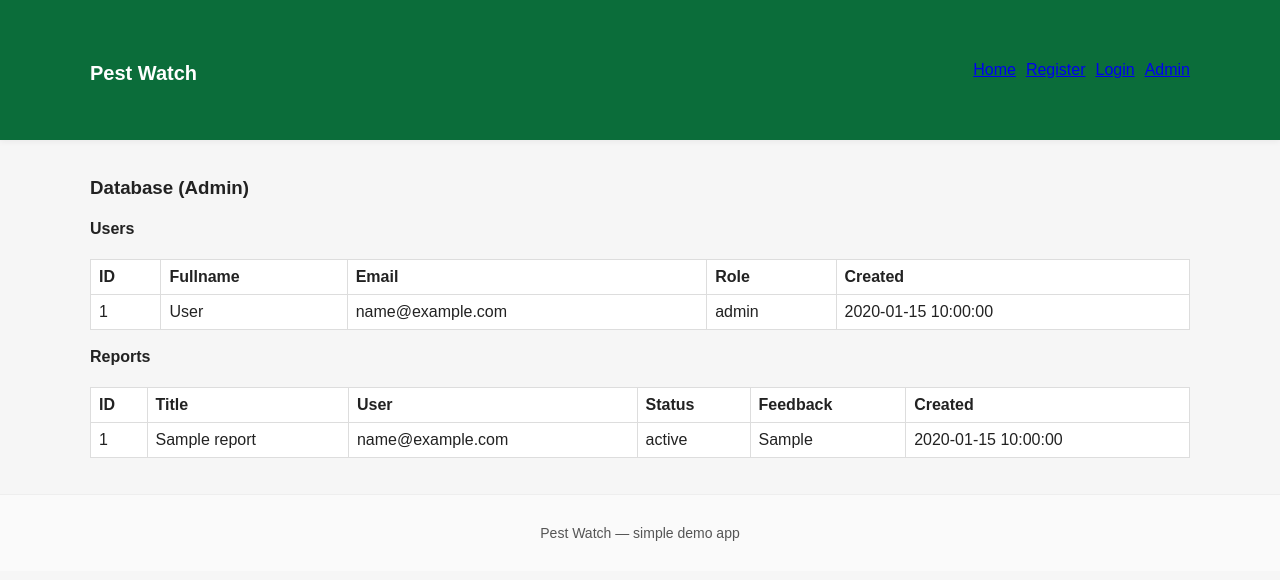
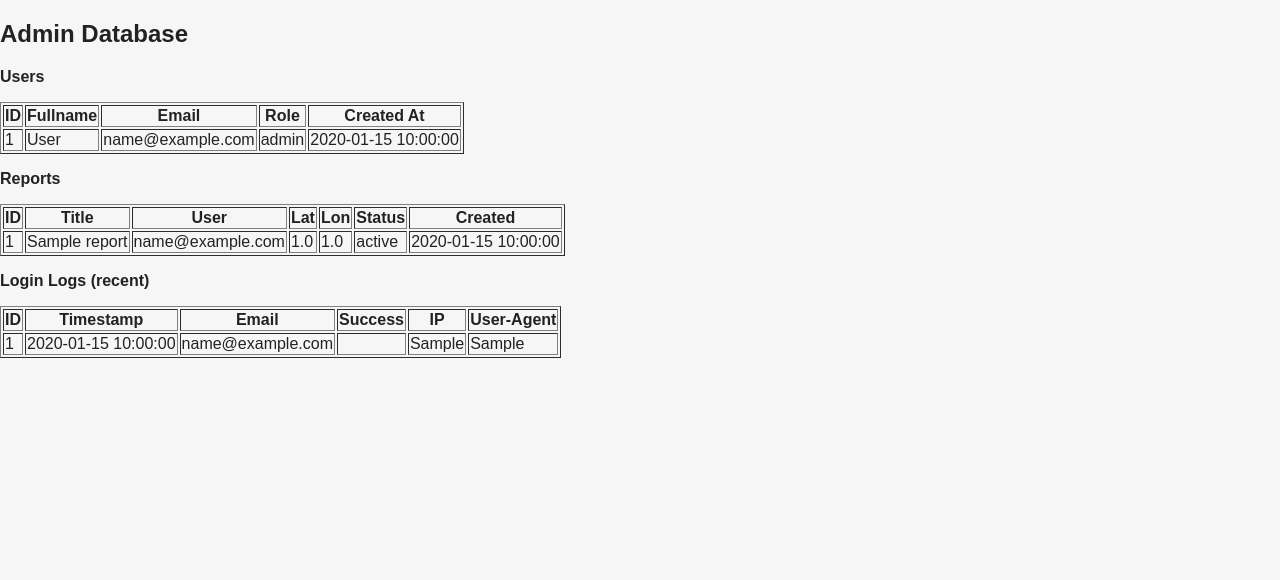
Before and after one commit to Roy-Kathurima/pestwatch, a Flask app: template templates/admin_database.html in a window 1280 px wide. Shown: the top 580 px of the page. Run offline with Flask 3, Linux system fonts and the light colour scheme; tables that the repository leaves empty hold one stand-in row (values such as "Sample post"); the template is opened without the code that fills it: values that come from a table or form of the project are taken from there, most other values are stand-ins (such as "Sample title", 1, 10 or a date in 2020).

Commit message:
Update admin_database.html

```diff
--- a/templates/admin_database.html
+++ b/templates/admin_database.html
@@ -1,37 +1,30 @@
-{% extends "base.html" %}
-{% block content %}
-<h3>Database (Admin)</h3>
+<!doctype html>
+<html>
+<head><meta charset="utf-8"><title>Admin - Database</title><link rel="stylesheet" href="{{ url_for('static', filename='css/style.css') }}"></head>
+<body>
+  <h2>Admin Database</h2>
+  <p><strong>Users</strong></p>
+  <table border="1">
+    <tr><th>ID</th><th>Fullname</th><th>Email</th><th>Role</th><th>Created At</th></tr>
+    {% for u in users %}
+      <tr><td>{{u.id}}</td><td>{{u.fullname}}</td><td>{{u.email}}</td><td>{{u.role}}</td><td>{{u.created_at}}</td></tr>
+    {% endfor %}
+  </table>
 
-<h4>Users</h4>
-<table class="data-table">
-  <thead><tr><th>ID</th><th>Fullname</th><th>Email</th><th>Role</th><th>Created</th></tr></thead>
-  <tbody>
-    {% for u in users %}
-      <tr>
-        <td>{{ u.id }}</td>
-        <td>{{ u.fullname }}</td>
-        <td>{{ u.email }}</td>
-        <td>{{ u.role }}</td>
-        <td>{{ u.created_at }}</td>
-      </tr>
+  <p><strong>Reports</strong></p>
+  <table border="1">
+    <tr><th>ID</th><th>Title</th><th>User</th><th>Lat</th><th>Lon</th><th>Status</th><th>Created</th></tr>
+    {% for r in reports %}
+      <tr><td>{{r.id}}</td><td>{{r.title}}</td><td>{{ r.user.email if r.user else 'unknown' }}</td><td>{{r.latitude}}</td><td>{{r.longitude}}</td><td>{{r.status}}</td><td>{{r.created_at}}</td></tr>
     {% endfor %}
-  </tbody>
-</table>
+  </table>
 
-<h4 style="margin-top:18px;">Reports</h4>
-<table class="data-table">
-  <thead><tr><th>ID</th><th>Title</th><th>User</th><th>Status</th><th>Feedback</th><th>Created</th></tr></thead>
-  <tbody>
-    {% for r in reports %}
-      <tr>
-        <td>{{ r.id }}</td>
-        <td>{{ r.title }}</td>
-        <td>{{ r.user.email }}</td>
-        <td>{{ r.status }}</td>
-        <td>{{ r.admin_feedback or '' }}</td>
-        <td>{{ r.created_at }}</td>
-      </tr>
+  <p><strong>Login Logs (recent)</strong></p>
+  <table border="1">
+    <tr><th>ID</th><th>Timestamp</th><th>Email</th><th>Success</th><th>IP</th><th>User-Agent</th></tr>
+    {% for log in logs %}
+      <tr><td>{{log.id}}</td><td>{{log.timestamp}}</td><td>{{log.email}}</td><td>{{log.success}}</td><td>{{log.ip}}</td><td>{{log.user_agent}}</td></tr>
     {% endfor %}
-  </tbody>
-</table>
-{% endblock %}
+  </table>
+</body>
+</html>
```
